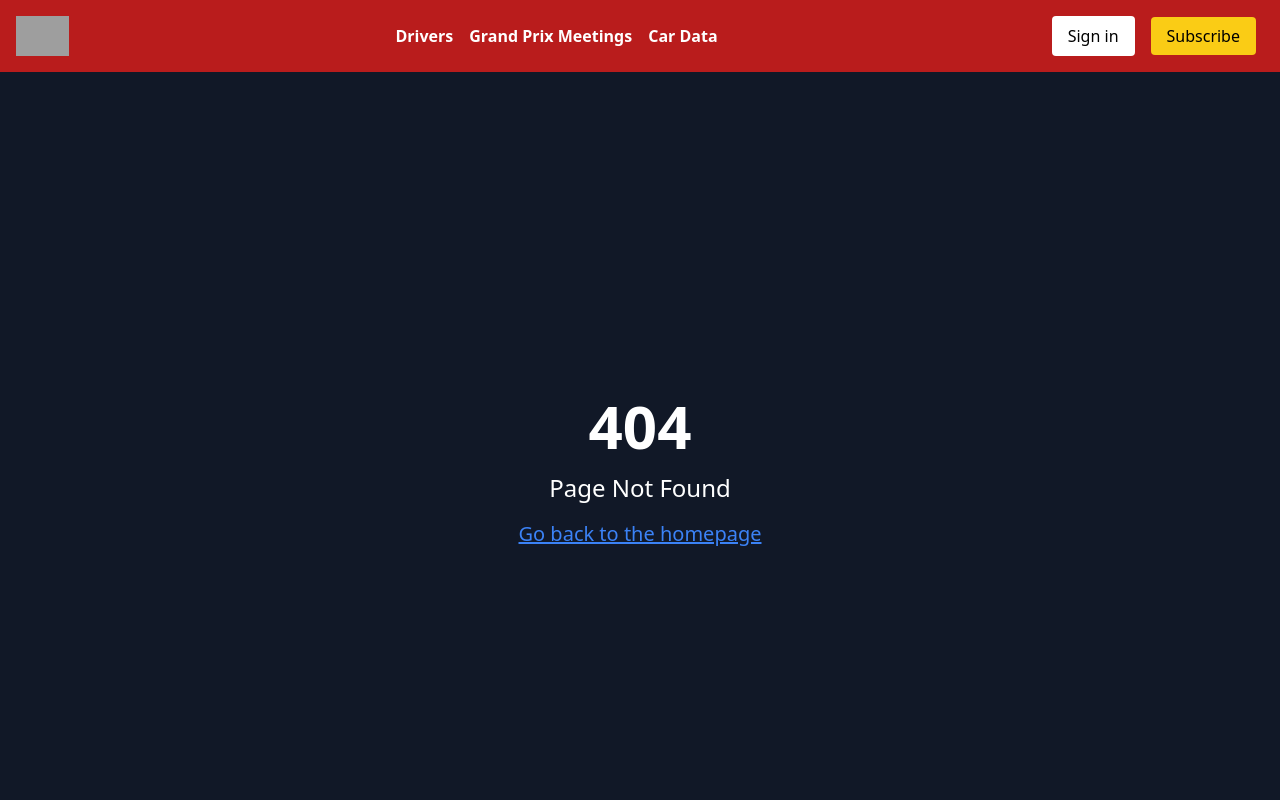
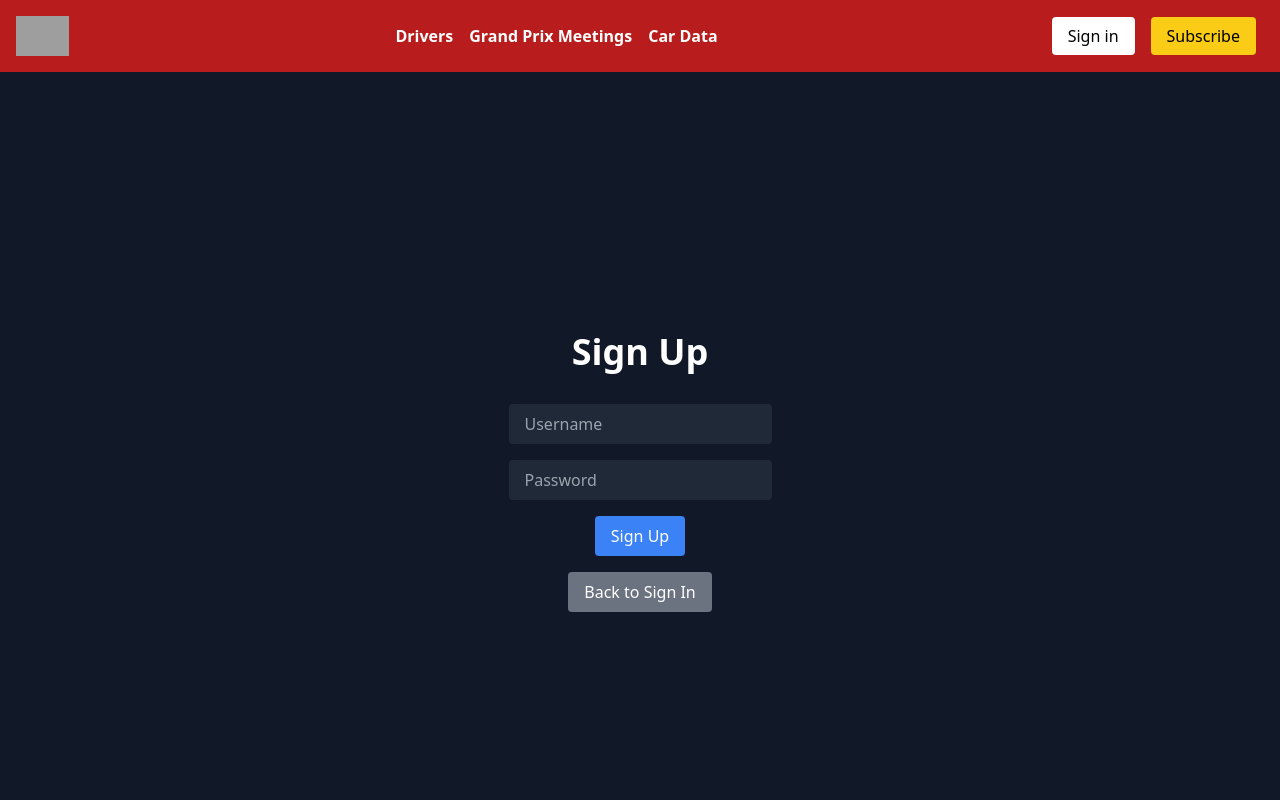
Before and after one commit to pgrujoski/f1-clone, a React (Vite) app in the folder f1-clone/: page /signup in a window 1280 px wide. Before the commit this address had no page. Shown: the top 800 px of the page. Built offline with nearby package versions, Linux system fonts and the light colour scheme; grey boxes are pictures that could not be loaded.

Commit message:
add sign in

```diff
--- a/f1-clone/src/components/Header.jsx
+++ b/f1-clone/src/components/Header.jsx
@@ -25,9 +25,12 @@ const Header = () => {
         </Link>
       </div>
       <div>
-        <button className="bg-white text-black py-2 px-4 rounded mx-2">
+        <Link
+          to="/signin"
+          className="bg-white text-black py-2 px-4 rounded mx-2"
+        >
           Sign in
-        </button>
+        </Link>
         <Link
           to="/subscribe"
           className="bg-yellow-400 text-black py-2 px-4 rounded mx-2"
--- /dev/null
+++ b/f1-clone/src/routes/SignIn.jsx
@@ -0,0 +1,35 @@
+import React from "react";
+import { useNavigate } from "react-router-dom";
+
+const SignIn = () => {
+  const navigate = useNavigate();
+
+  const handleLogin = () => {
+    localStorage.setItem("token", "super-secret-token123-semos");
+    navigate("/");
+  };
+
+  const handleSignUp = () => {
+    navigate("/signup");
+  };
+
+  return (
+    <div className="bg-gray-900 text-white p-8 min-h-screen flex flex-col items-center justify-center">
+      <h2 className="text-4xl font-bold mb-8">Sign In</h2>
+      <button
+        onClick={handleLogin}
+        className="bg-blue-500 text-white py-2 px-4 rounded mb-4"
+      >
+        Sign In
+      </button>
+      <button
+        className="bg-gray-500 text-white py-2 px-4 rounded"
+        onClick={handleSignUp}
+      >
+        Sign Up
+      </button>
+    </div>
+  );
+};
+
+export default SignIn;
--- /dev/null
+++ b/f1-clone/src/routes/SignUp.jsx
@@ -0,0 +1,55 @@
+import React, { useState } from "react";
+import { useNavigate } from "react-router-dom";
+
+const SignUp = () => {
+  const navigate = useNavigate();
+  const [username, setUsername] = useState("");
+  const [password, setPassword] = useState("");
+
+  const handleSignUp = () => {
+    if (username && password) {
+      localStorage.setItem("token", "super-secret-token123-semos");
+      navigate("/");
+    } else {
+      alert("Please enter a username and password.");
+    }
+  };
+
+  const handleBackToLogin = () => {
+    navigate("/signin");
+  };
+
+  return (
+    <div className="bg-gray-900 text-white p-8 min-h-screen flex flex-col items-center justify-center">
+      <h2 className="text-4xl font-bold mb-8">Sign Up</h2>
+      <input
+        type="text"
+        placeholder="Username"
+        value={username}
+        onChange={(e) => setUsername(e.target.value)}
+        className="bg-gray-800 text-white py-2 px-4 mb-4 rounded"
+      />
+      <input
+        type="password"
+        placeholder="Password"
+        value={password}
+        onChange={(e) => setPassword(e.target.value)}
+        className="bg-gray-800 text-white py-2 px-4 mb-4 rounded"
+      />
+      <button
+        onClick={handleSignUp}
+        className="bg-blue-500 text-white py-2 px-4 rounded mb-4"
+      >
+        Sign Up
+      </button>
+      <button
+        className="bg-gray-500 text-white py-2 px-4 rounded"
+        onClick={handleBackToLogin}
+      >
+        Back to Sign In
+      </button>
+    </div>
+  );
+};
+
+export default SignUp;
```
Also changed, not shown: f1-clone/src/main.jsx (+10 -0 lines).
